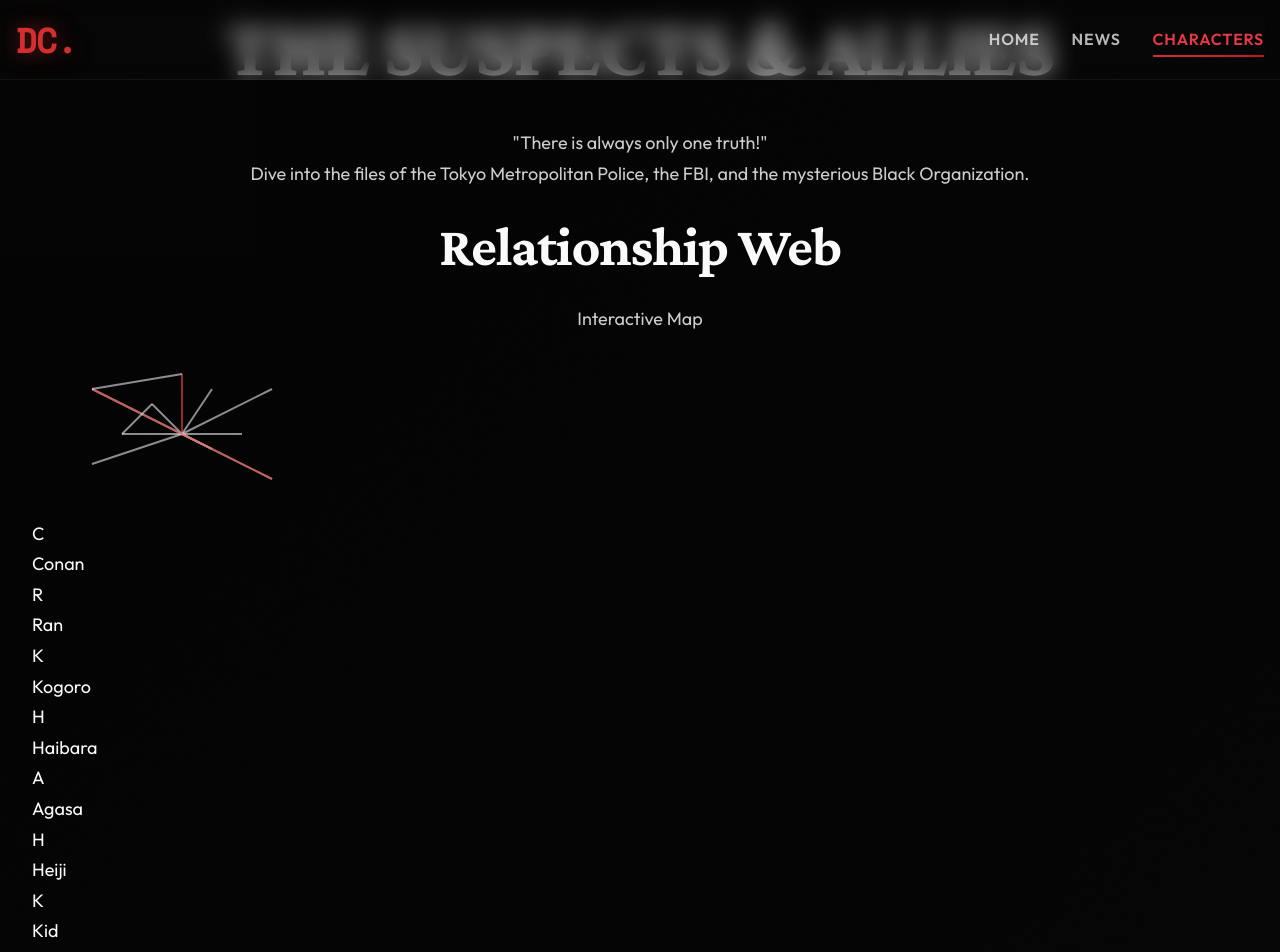
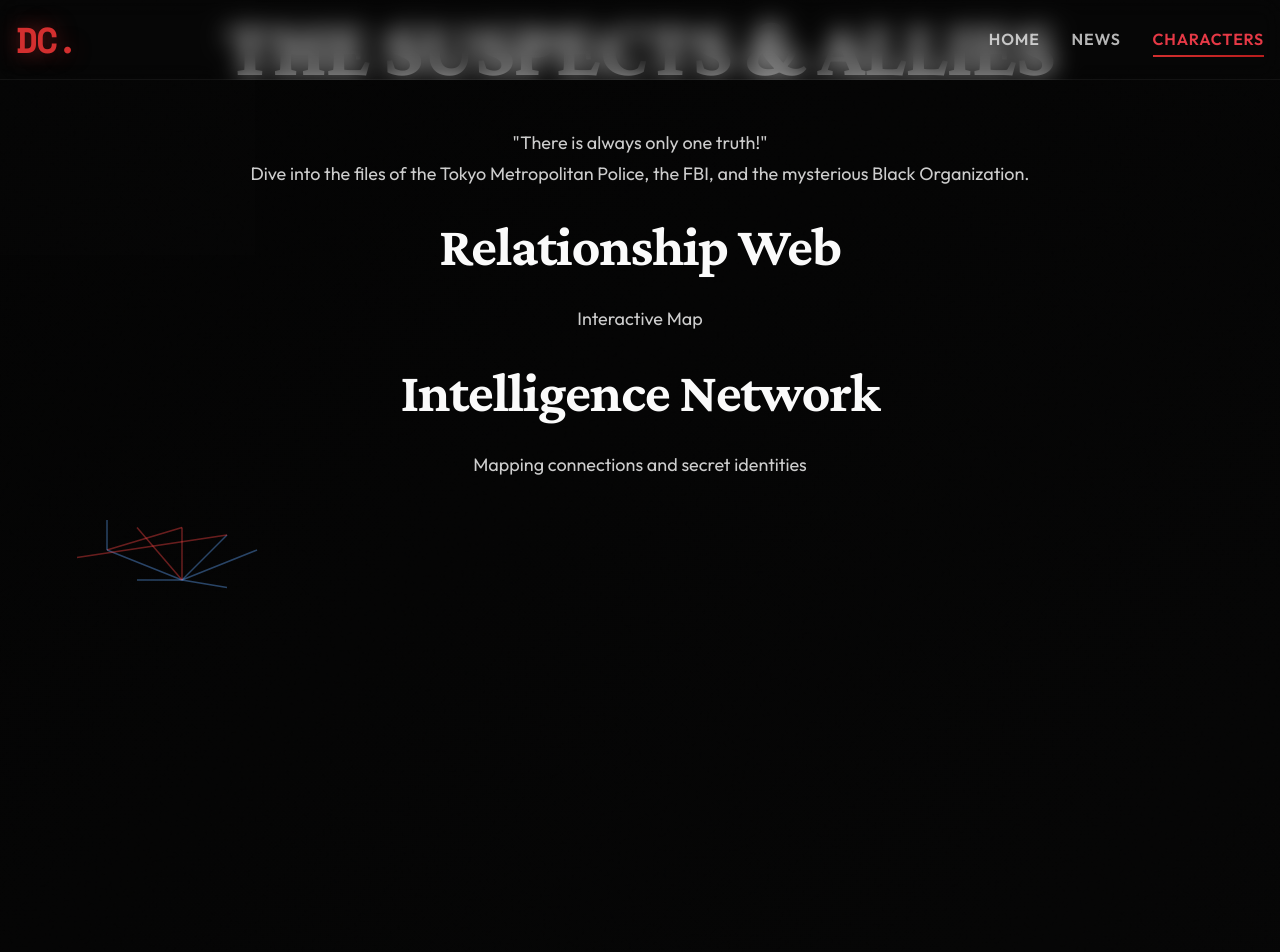
Before and after one commit to johan-droid/DC_Webapp, a Next.js app: page /characters in a window 1280 px wide. Shown: the top 952 px of the page. Built offline with nearby package versions, Linux system fonts and the light colour scheme.

Commit message:
feat: Create a new `CharacterNetwork` component to visualize character relationships and their connections.

```diff
--- a/src/components/CharacterNetwork.tsx
+++ b/src/components/CharacterNetwork.tsx
@@ -3,69 +3,73 @@
 import { motion } from 'framer-motion';
 import { useState } from 'react';
 
-// Define the nodes for our "Evidence Board"
+// Enhanced nodes including characters from your document
 const nodes = [
-    { id: 'conan', x: 50, y: 50, label: 'Conan', type: 'protagonist', img: null },
-    { id: 'ran', x: 30, y: 50, label: 'Ran', type: 'ally', img: null },
-    { id: 'kogoro', x: 40, y: 30, label: 'Kogoro', type: 'ally', img: null },
-    { id: 'haibara', x: 60, y: 60, label: 'Haibara', type: 'ally', img: null },
-    { id: 'agasa', x: 70, y: 50, label: 'Agasa', type: 'ally', img: null },
-    { id: 'heiji', x: 20, y: 70, label: 'Heiji', type: 'rival', img: null },
-    { id: 'kid', x: 80, y: 20, label: 'Kid', type: 'rival', img: null },
-    { id: 'akai', x: 20, y: 20, label: 'Akai', type: 'fbi', img: null },
-    { id: 'amuro', x: 80, y: 80, label: 'Amuro', type: 'psb', img: null },
-    { id: 'gin', x: 50, y: 10, label: 'Gin', type: 'bo', img: null },
-    { id: 'vermouth', x: 60, y: 20, label: 'Vermouth', type: 'bo', img: null },
+    // Protagonists
+    { id: 'conan', x: 50, y: 50, label: 'Conan / Shinichi', type: 'protagonist' },
+    { id: 'ran', x: 35, y: 50, label: 'Ran Mōri', type: 'ally' },
+    { id: 'haibara', x: 65, y: 55, label: 'Ai Haibara / Sherry', type: 'ally' },
+
+    // FBI / Law Enforcement
+    { id: 'akai', x: 25, y: 30, label: 'Shūichi Akai', type: 'fbi' },
+    { id: 'jodie', x: 15, y: 35, label: 'Jodie Starling', type: 'fbi' },
+    { id: 'amuro', x: 75, y: 30, label: 'Amuro / Bourbon', type: 'psb' },
+
+    // Black Organization
+    { id: 'gin', x: 50, y: 15, label: 'Gin', type: 'bo' },
+    { id: 'vermouth', x: 65, y: 20, label: 'Vermouth', type: 'bo' },
+    { id: 'rum', x: 35, y: 15, label: 'Rum', type: 'bo' },
+
+    // Others
+    { id: 'kid', x: 85, y: 50, label: 'Kaitō Kid', type: 'rival' },
+    { id: 'heiji', x: 15, y: 65, label: 'Heiji Hattori', type: 'rival' },
+    { id: 'mary', x: 25, y: 10, label: 'Mary Sera', type: 'mi6' }
 ];
 
 const links = [
-    { source: 'conan', target: 'ran', label: 'Love / Secret' },
-    { source: 'conan', target: 'kogoro', label: 'Mouthpiece' },
-    { source: 'conan', target: 'haibara', label: 'Partners' },
-    { source: 'conan', target: 'agasa', label: 'Gadgets' },
-    { source: 'conan', target: 'heiji', label: 'Rivals / Friends' },
-    { source: 'conan', target: 'kid', label: 'Rivals' },
-    { source: 'conan', target: 'akai', label: 'Allies' },
-    { source: 'conan', target: 'amuro', label: 'Complex' },
-    { source: 'gin', target: 'conan', label: 'Hunter' },
-    { source: 'vermouth', target: 'conan', label: 'Silver Bullet' },
-    { source: 'akai', target: 'amuro', label: 'Enemies' },
-    { source: 'akai', target: 'gin', label: 'Nemesis' },
-    { source: 'ran', target: 'kogoro', label: 'Father/Daughter' },
+    { source: 'conan', target: 'ran', label: 'Romantic', type: 'bond' },
+    { source: 'conan', target: 'haibara', label: 'Partners', type: 'bond' },
+    { source: 'conan', target: 'akai', label: 'Strategic Allies', type: 'bond' },
+    { source: 'conan', target: 'amuro', label: 'Mutual Respect/Suspicion', type: 'neutral' },
+    { source: 'gin', target: 'conan', label: 'Primary Target', type: 'hostile' },
+    { source: 'akai', target: 'gin', label: 'Nemesis', type: 'hostile' },
+    { source: 'vermouth', target: 'conan', label: 'Secret Protector', type: 'bond' },
+    { source: 'rum', target: 'conan', label: 'Searching', type: 'hostile' },
+    { source: 'mary', target: 'akai', label: 'Family', type: 'bond' },
+    { source: 'jodie', target: 'vermouth', label: 'Target', type: 'hostile' }
 ];
 
 export default function CharacterNetwork() {
-    const [hoveredNode, setHoveredNode] = useState<string | null>(null);
+    return (
+        <section className="py-12 px-6 bg-black">
+            <div className="max-w-6xl mx-auto">
+                <div className="mb-10 text-center">
+                    <h2 className="text-3xl font-serif font-bold text-white tracking-tighter uppercase">
+                        Intelligence Network
+                    </h2>
+                    <p className="text-gray-400 mt-2">Mapping connections and secret identities</p>
+                </div>
 
-    return (
-        <div className="relative w-full h-[500px] md:h-[600px] bg-neutral-900 overflow-hidden rounded-xl border border-neutral-700 shadow-2xl">
-            {/* Corkboard Texture Overlay */}
-            <div className="absolute inset-0 opacity-20 bg-[url('https://www.transparenttextures.com/patterns/cork-board.png')] pointer-events-none mix-blend-overlay" />
+                {/* Glassy Container */}
+                <div className="relative w-full h-[600px] bg-white/5 backdrop-blur-xl rounded-3xl border border-white/10 shadow-[0_0_50px_-12px_rgba(0,0,0,0.5)] overflow-hidden">
 
-            {/* Grid Lines (Detective vibe) */}
-            <div className="absolute inset-0 bg-[linear-gradient(rgba(255,255,255,0.05)_1px,transparent_1px),linear-gradient(90deg,rgba(255,255,255,0.05)_1px,transparent_1px)] bg-[size:50px_50px]" />
+                    {/* Background Grid for Detective Vibe */}
+                    <div className="absolute inset-0 opacity-20 bg-[linear-gradient(to_right,#80808012_1px,transparent_1px),linear-gradient(to_bottom,#80808012_1px,transparent_1px)] bg-[size:40px_40px]" />
 
-            <div className="relative w-full h-full p-4 md:p-10">
-                <svg className="absolute inset-0 w-full h-full pointer-events-none z-0">
+                    <svg className="absolute inset-0 w-full h-full pointer-events-none">
                         {links.map((link, i) => {
                             const source = nodes.find(n => n.id === link.source)!;
                             const target = nodes.find(n => n.id === link.target)!;
-
                             return (
-                            <g key={i}>
                                 <motion.line
+                                    key={i}
                                     initial={{ pathLength: 0, opacity: 0 }}
-                                    animate={{ pathLength: 1, opacity: 0.6 }}
-                                    transition={{ duration: 1, delay: 0.5 }}
-                                    x1={`${source.x}%`}
-                                    y1={`${source.y}%`}
-                                    x2={`${target.x}%`}
-                                    y2={`${target.y}%`}
-                                    stroke={link.label.includes('Enemies') || link.label.includes('Hunter') ? '#ef4444' : '#e5e7eb'}
-                                    strokeWidth="2"
-                                    strokeDasharray={link.label.includes('Secret') ? "5,5" : "0"}
+                                    animate={{ pathLength: 1, opacity: 0.4 }}
+                                    x1={`${source.x}%`} y1={`${source.y}%`}
+                                    x2={`${target.x}%`} y2={`${target.y}%`}
+                                    stroke={link.type === 'hostile' ? '#ff4444' : '#60a5fa'}
+                                    strokeWidth="1.5"
                                 />
-                            </g>
                             );
                         })}
                     </svg>
@@ -73,47 +77,24 @@ export default function CharacterNetwork() {
                     {nodes.map((node) => (
                         <motion.div
                             key={node.id}
-                        className="absolute z-10 flex flex-col items-center justify-center transform -translate-x-1/2 -translate-y-1/2"
-                        style={{ left: `${node.x}%`, top: `${node.y}%` }}
-                        initial={{ scale: 0, opacity: 0 }}
-                        animate={{ scale: 1, opacity: 1 }}
-                        transition={{ type: "spring", stiffness: 260, damping: 20, delay: Math.random() * 0.5 }}
-                        whileHover={{ scale: 1.1, zIndex: 50 }}
-                        onMouseEnter={() => setHoveredNode(node.id)}
-                        onMouseLeave={() => setHoveredNode(null)}
+                            className="absolute z-10 flex flex-col items-center"
+                            style={{ left: `${node.x}%`, top: `${node.y}%`, transform: 'translate(-50%, -50%)' }}
+                            whileHover={{ scale: 1.1 }}
                         >
                             <div className={`
-              w-12 h-12 md:w-16 md:h-16
-              rounded-full border-2
-              flex items-center justify-center
-              shadow-lg
-              bg-neutral-800
-              ${node.type === 'bo' ? 'border-red-600 shadow-red-900/50' : 'border-blue-400 shadow-blue-900/50'}
-              cursor-pointer
-              transition-colors duration-300
-              hover:bg-neutral-700
+                                w-14 h-14 rounded-2xl border backdrop-blur-md flex items-center justify-center
+                                ${node.type === 'bo' ? 'border-red-500/50 bg-red-500/10' : 'border-cyan-500/50 bg-cyan-500/10'}
+                                shadow-lg cursor-pointer
                             `}>
-                            <span className="text-sm md:text-base font-bold text-white font-mono">{node.label.charAt(0)}</span>
+                                <span className="text-white font-mono font-bold text-lg">{node.label.charAt(0)}</span>
                             </div>
-
-                        {/* Label Tag - Always visible now for better UX */}
-                        <div className="mt-2 bg-black/90 text-white text-[10px] md:text-xs px-2 py-1 rounded border border-white/20 backdrop-blur-sm shadow-black/50 shadow-md whitespace-nowrap">
+                            <span className="mt-2 text-[10px] uppercase tracking-widest text-gray-300 font-medium bg-black/40 px-2 py-0.5 rounded-full border border-white/5">
                                 {node.label}
-                        </div>
+                            </span>
                         </motion.div>
                     ))}
                 </div>
-
-            {/* Legend / Key */}
-            <div className="absolute top-4 left-4 bg-black/80 p-4 rounded-lg backdrop-blur-md border border-white/10 z-20 shadow-xl">
-                <h3 className="text-white font-serif font-bold mb-2 text-sm tracking-widest uppercase text-red-500">Evidence Map</h3>
-                <div className="text-xs text-gray-400 space-y-2">
-                    <div className="flex items-center gap-2"><div className="w-3 h-3 rounded-full border border-blue-400 bg-neutral-800"></div> <span>Allies</span></div>
-                    <div className="flex items-center gap-2"><div className="w-3 h-3 rounded-full border border-red-600 bg-neutral-800"></div> <span>Black Org / Enemies</span></div>
-                    <div className="flex items-center gap-2"><div className="w-8 h-0.5 bg-red-500 opacity-60"></div> <span>Hostile Connection</span></div>
-                    <div className="flex items-center gap-2"><div className="w-8 h-0.5 bg-gray-200 opacity-60"></div> <span>Neutral/Friendly</span></div>
             </div>
-            </div>
-        </div>
+        </section>
     );
 }
```
Lines whose indentation alone changed are shown as unchanged.
